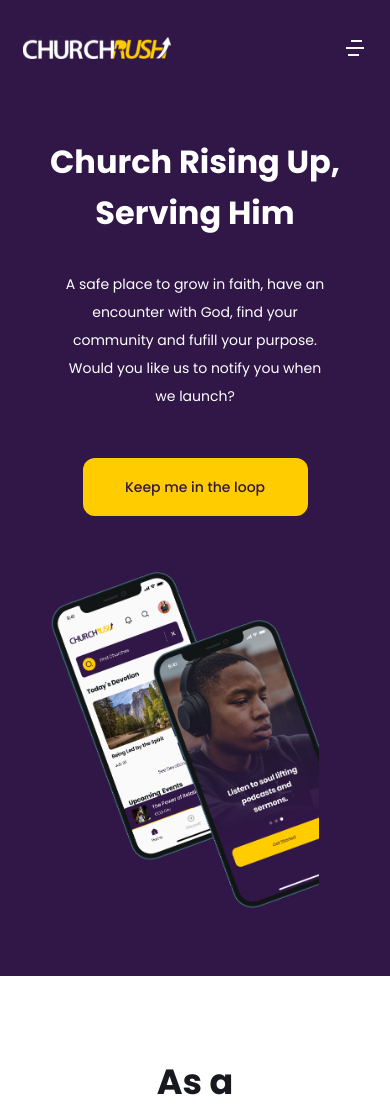
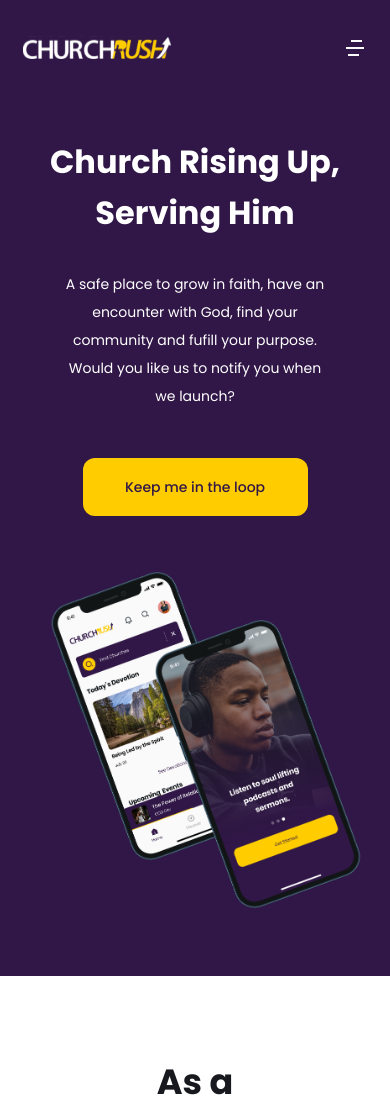
Before and after one commit to Pariola-droid/church-rush, a Vue app: page / in a window 390 px wide. Shown: the top 1111 px of the page. Built offline with nearby package versions, Linux system fonts and the light colour scheme; a web font is replaced by a local one.

Commit message:
fixes on the user experience

```diff
--- a/src/components/landing/Header.vue
+++ b/src/components/landing/Header.vue
@@ -174,7 +174,7 @@ header .wrapper {
 .showoff .s-off2 {
     z-index: 99;
     position: absolute;
-    right: -150px;
+    right: -270px;
     top: 30px;
     animation-name: inf_show2;
     animation-timing-function: ease-in;
@@ -242,7 +242,7 @@ header .wrapper {
     }
     .showoff .s-off2 {
         height: 300px;
-        right: 26px;
+        right: -22px;
         top: 48px;
     }
 }
```
Also changed, not shown: src/assets/show-off2.png.
